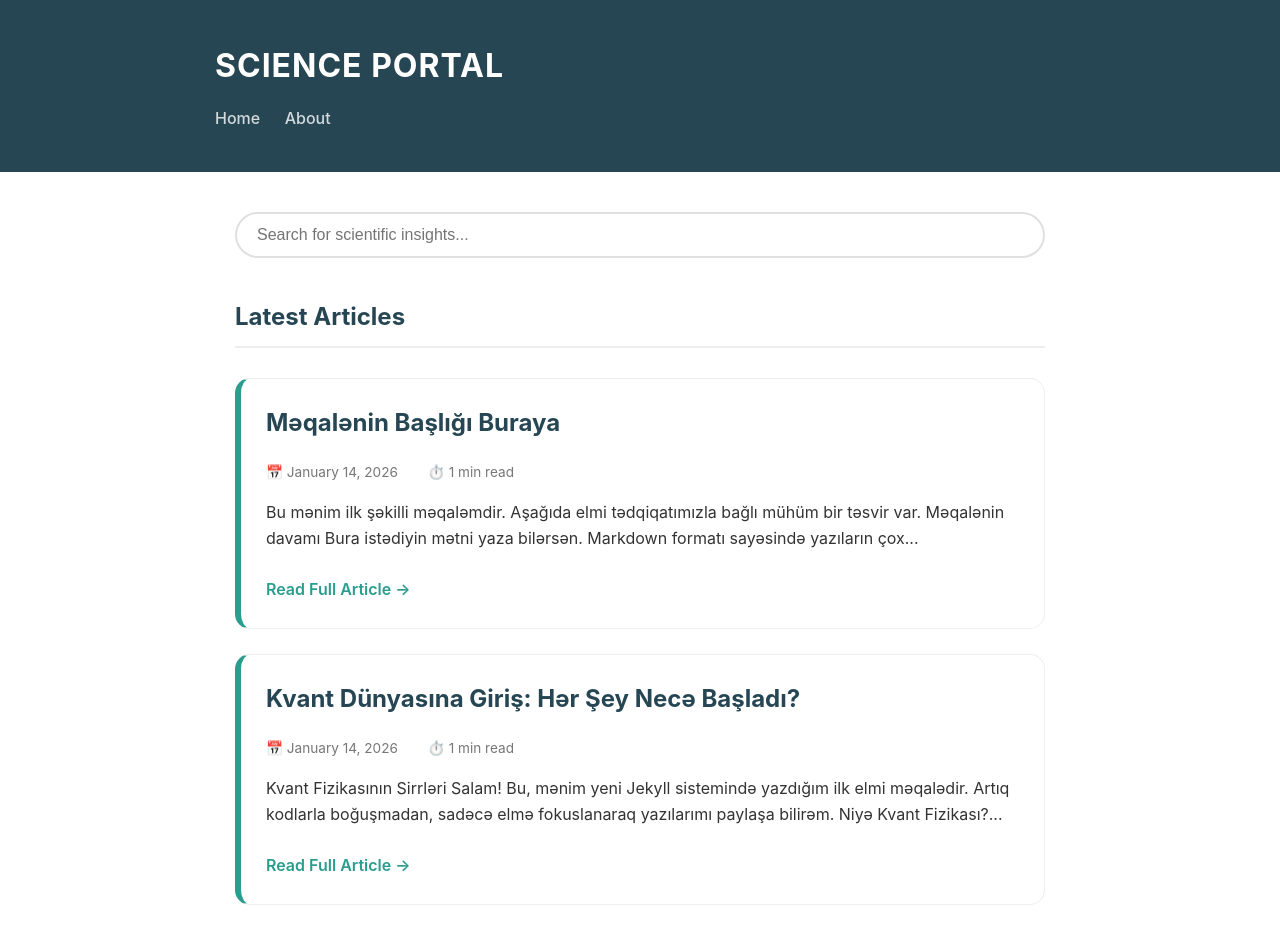
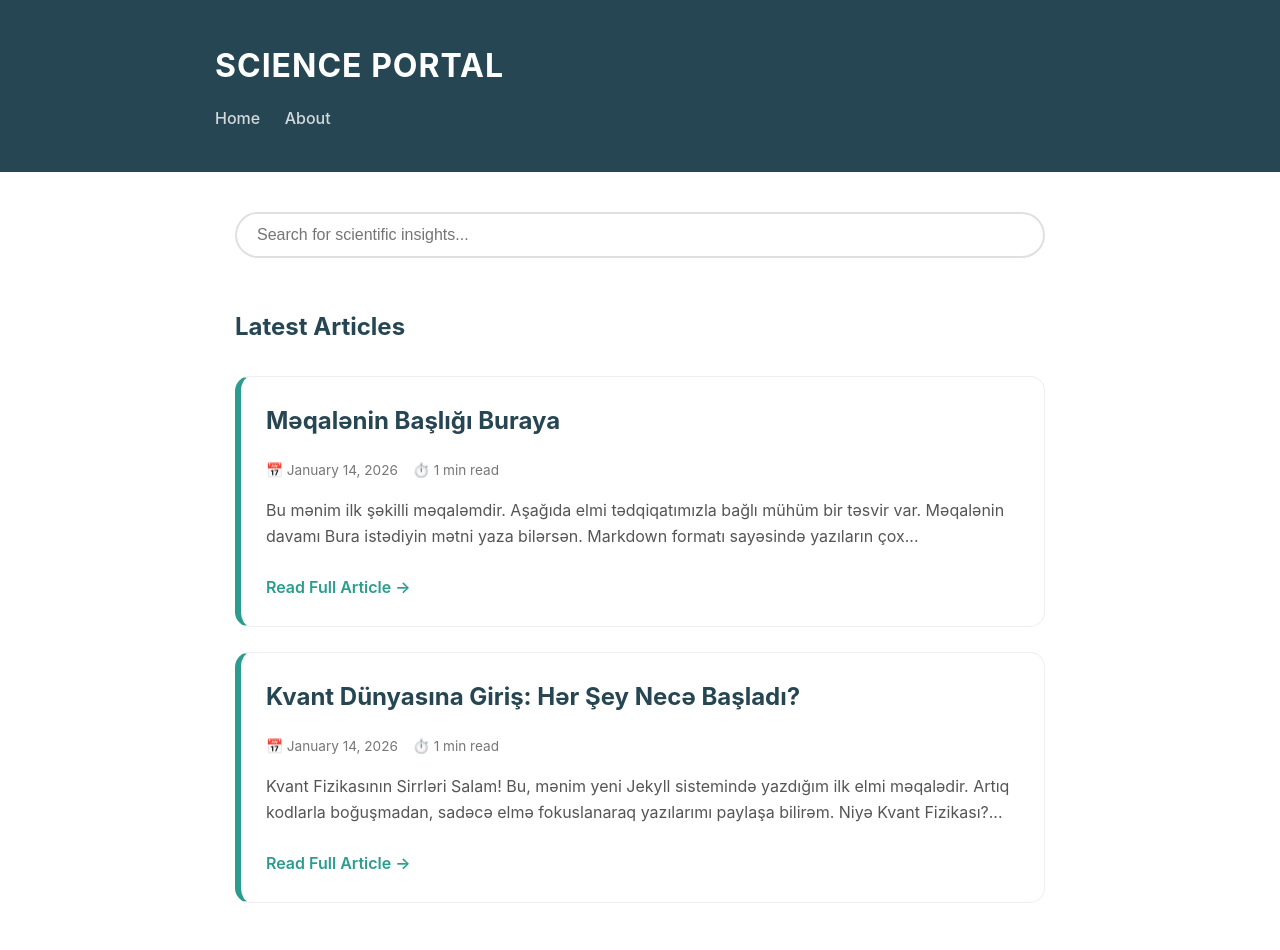
Before and after one commit to azerinyuton/science, a Jekyll site: the page built from index.html, in a window 1280 px wide. Built offline with Jekyll 4.4.1, drawn with Linux system fonts in a browser that asks for light colours; comment, search, counter and statistics services are not loaded.

Commit message:
index.html

```diff
--- a/index.html
+++ b/index.html
@@ -3,16 +3,19 @@ layout: default
 title: Home
 ---
 
-<h2 style="color: var(--dark); margin-bottom: 30px; border-bottom: 2px solid #eee; padding-bottom: 10px;">Latest Articles</h2>
+<h2 style="color: var(--dark); margin: 30px 0;">Latest Articles</h2>
 
 {% for post in site.posts %}
 <div class="post-card">
     <h2><a href="{{ post.url | relative_url }}">{{ post.title }}</a></h2>
+
     <div class="meta">
         <span>📅 {{ post.date | date: "%B %d, %Y" }}</span>
-        <span style="margin-left: 15px;">⏱️ {{ post.content | number_of_words | divided_by: 180 | plus: 1 }} min read</span>
+        <span>⏱️ {{ post.content | number_of_words | divided_by: 180 | plus: 1 }} min read</span>
     </div>
-    <p>{{ post.content | strip_html | truncatewords: 25 }}</p>
+
+    <p style="color: #555;">{{ post.content | strip_html | truncatewords: 25 }}</p>
+
     <a href="{{ post.url | relative_url }}" class="read-more">Read Full Article →</a>
 </div>
 {% endfor %}
```
